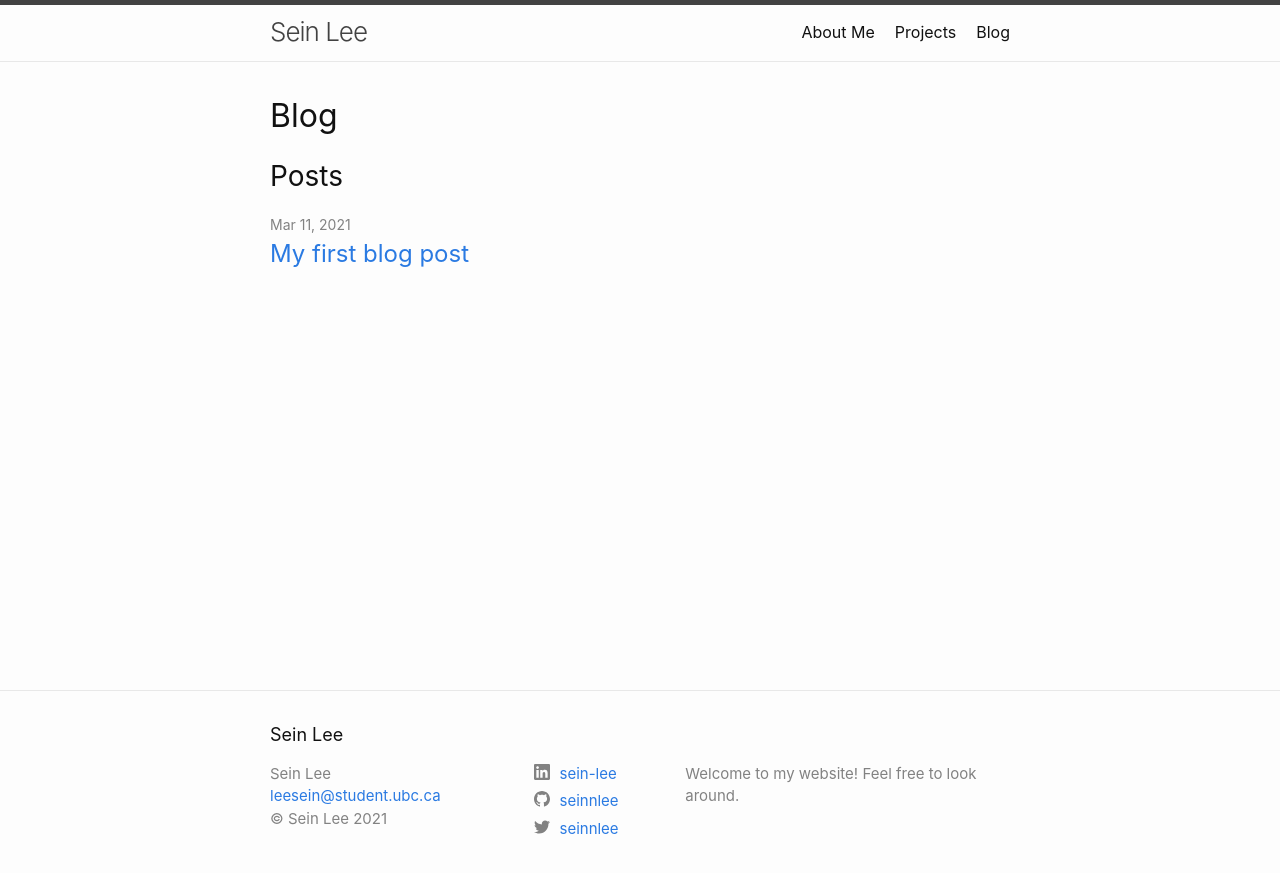
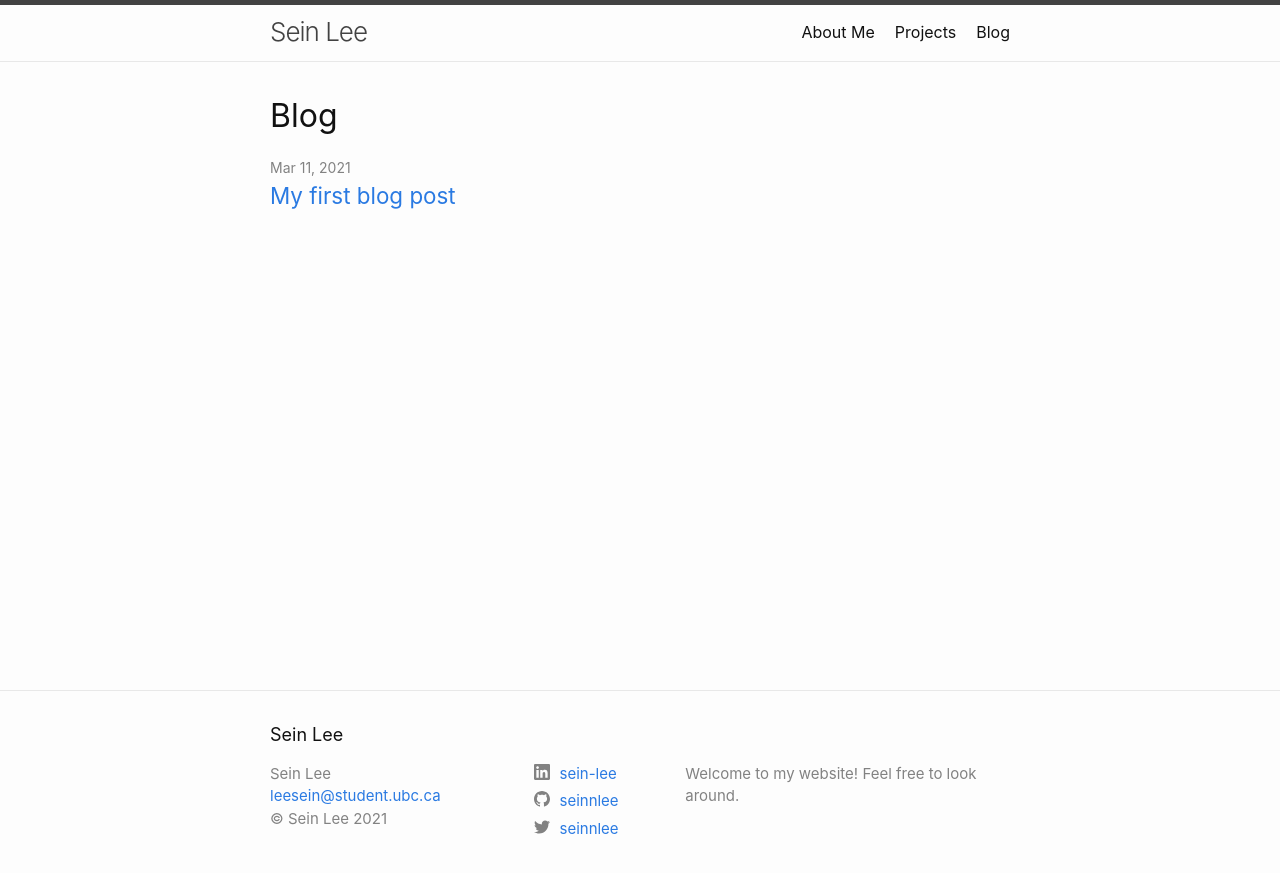
Before and after one commit to seinnlee/seinnlee.github.io, a Jekyll site: the page built from blog-personal/index.markdown, in a window 1280 px wide. Shown: the top 873 px of the page. Built offline with Jekyll 4.4.1, drawn with Linux system fonts in a browser that asks for light colours.

Commit message:
Added category to the post list data

```diff
--- a/_layouts/home-blog.html
+++ b/_layouts/home-blog.html
@@ -10,7 +10,7 @@ layout: default
   {{ content }}
 
   {%- if site.posts.size > 0 -%}
-    <h2 class="post-list-heading">{{ page.list_title | default: "Posts" }}</h2>
+    <!-- <h2 class="post-list-heading">{{ page.list_title | default: "Posts" }}</h2> -->
     <ul class="post-list">
       {%- for post in site.posts -%}
 
--- a/_layouts/home-project.html
+++ b/_layouts/home-project.html
@@ -10,7 +10,7 @@ layout: default
   {{ content }}
 
   {%- if site.posts.size > 0 -%}
-    <h2 class="post-list-heading">{{ page.list_title | default: "Posts" }}</h2>
+    <!-- <h2 class="post-list-heading">{{ page.list_title | default: "Posts" }}</h2> -->
     <ul class="post-list">
       {%- for post in site.posts -%}
 
--- a/_layouts/home.html
+++ b/_layouts/home.html
@@ -15,6 +15,7 @@ layout: default
       {%- for post in site.posts -%}
       <li>
         {%- assign date_format = site.minima.date_format | default: "%b %-d, %Y" -%}
+        <span class="post-category">{{ post.category }}</span> &nbsp
         <span class="post-meta">{{ post.date | date: date_format }}</span>
         <h3>
           <a class="post-link" href="{{ post.url | relative_url }}">
--- a/_sass/minima/_layout.scss
+++ b/_sass/minima/_layout.scss
@@ -203,10 +203,17 @@
   color: $grey-color;
 }
 
+.post-category {
+  text-transform: capitalize;
+  color: $grey-color-dark;
+  @include relative-font-size(1.2);
+}
+
 .post-link {
   display: block;
-  @include relative-font-size(1.5);
+  @include relative-font-size(1.4);
 }
+
 
 
 
@@ -272,7 +279,7 @@
  */
 
 
-.page-col-wrapper {
+.page-col-wapper {
   @include relative-font-size(0.9375);
   color: $grey-color;
   margin-left: -$spacing-unit / 2;
```
